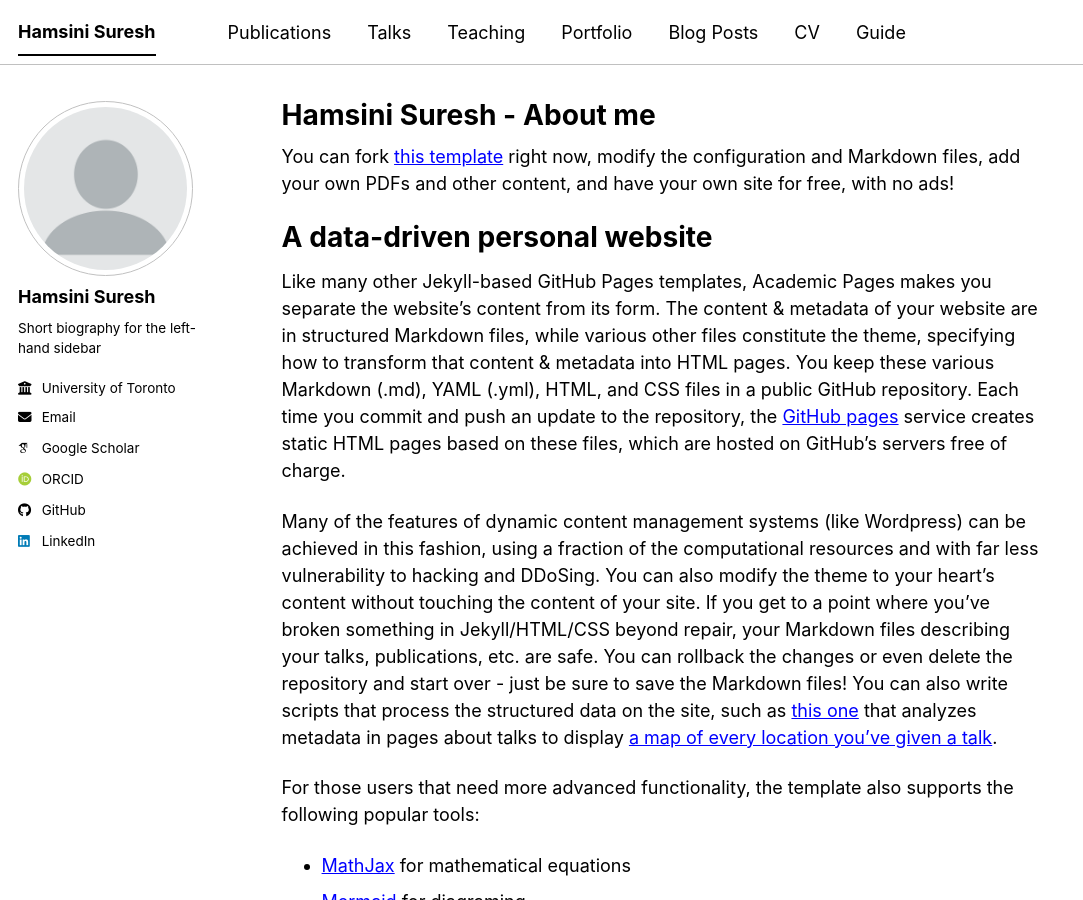
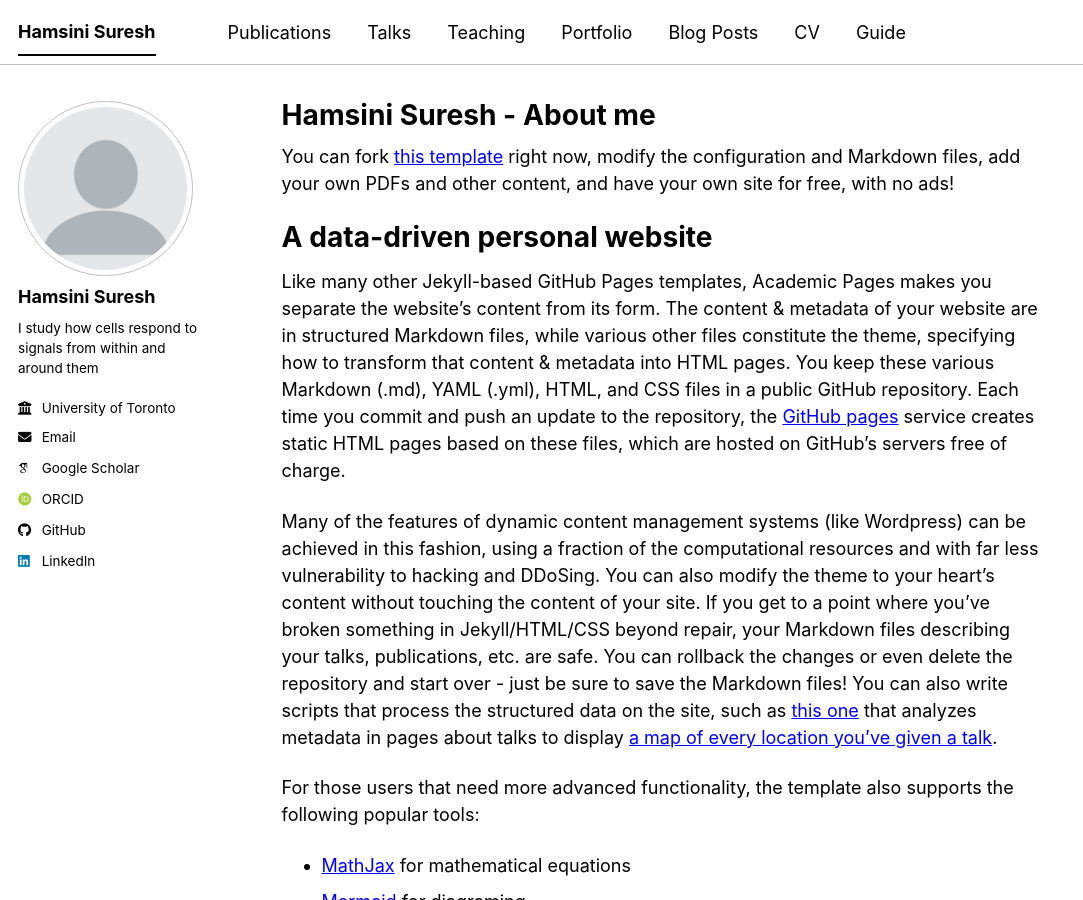
Before and after one commit to hamsinisuresh/hamsinisuresh.github.io, a Jekyll site: the page built from _pages/about.md, in a window 1280 px wide and 900 px high. Shown: the whole window, without its empty margins (0-1083 px from the left). Built offline with Jekyll 4.4.1, drawn with Linux system fonts in a browser that asks for light colours; some web fonts are replaced; a script bundle is joined from its source files by our own code; library files that are not in the unit come from our copies.

Commit message:
Update _config.yml

```diff
--- a/_config.yml
+++ b/_config.yml
@@ -26,7 +26,7 @@ author:
   avatar           : "profile.png"
   name             : "Hamsini Suresh"
   pronouns         : # example: "she/her"
-  bio              : "Short biography for the left-hand sidebar"
+  bio              : "I study how cells respond to signals from within and around them"
   # location         : "India"
   employer         : "University of Toronto"
   uri              : # URL
```
